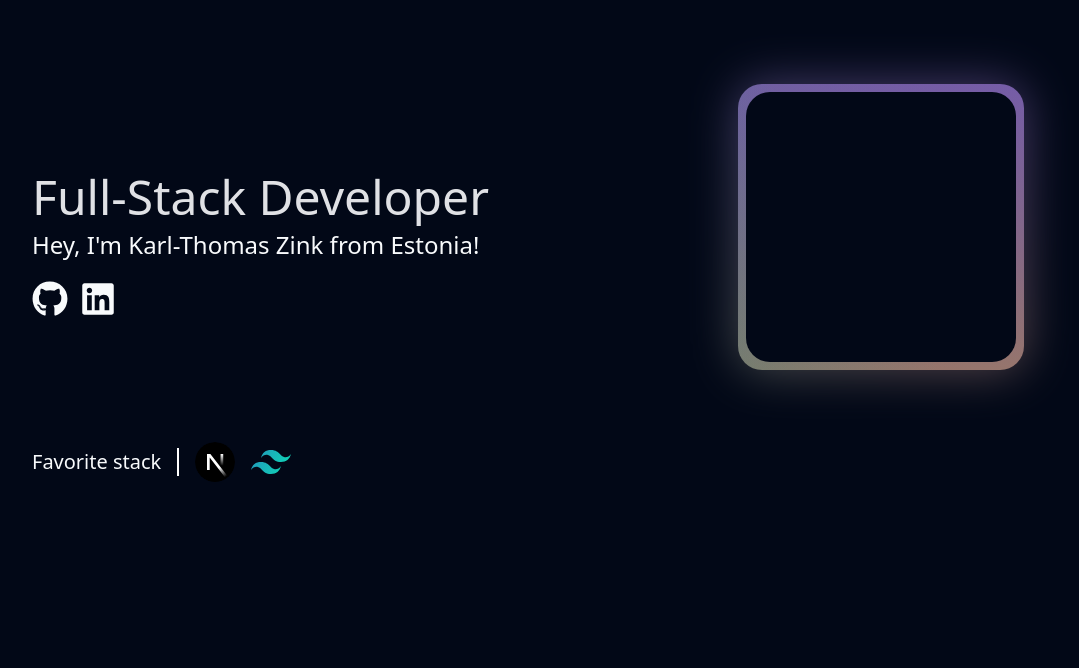
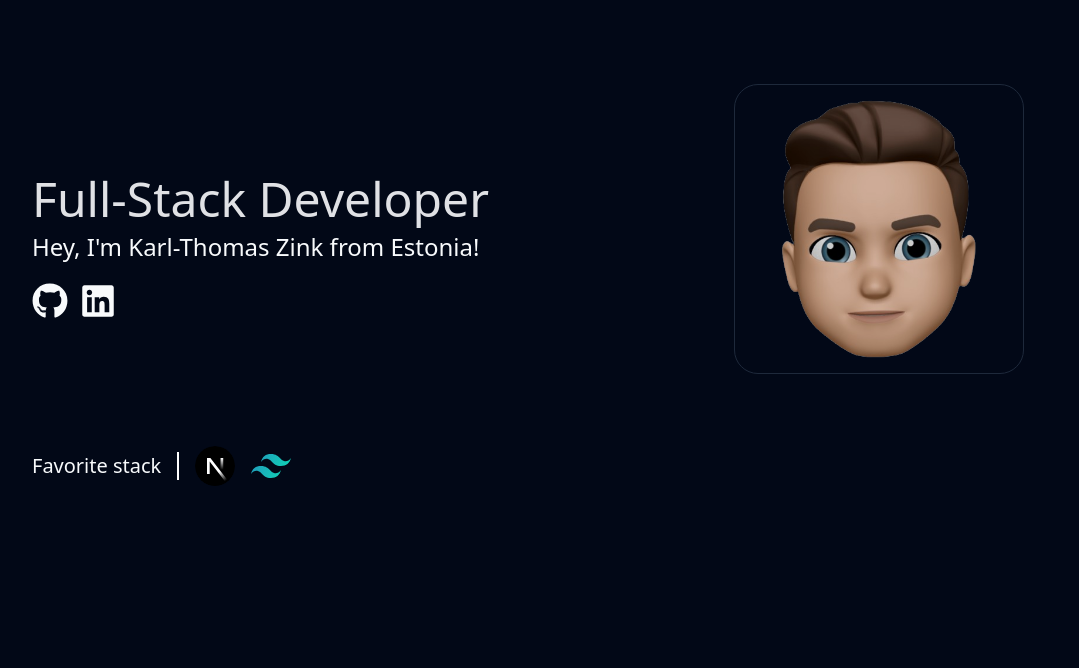
Before and after one commit to karlthomaas/portfolio, a React (Vite) app: page / in a window 1280 px wide. Shown: the part 132-800 px from the top of the page, without its empty margins (112-1191 px from the left). Built offline with nearby package versions, Linux system fonts and the light colour scheme.

Commit message:
Add profile image and update social media links

```diff
--- a/src/components/homepage/home.tsx
+++ b/src/components/homepage/home.tsx
@@ -1,30 +1,34 @@
 import { FaGithub, FaLinkedin } from 'react-icons/fa';
-import { BackgroundGradient } from '..';
 import { HomeLayoutWrapper } from './wrapper';
 
 import NextJs from '/icons/nextjs-icon.svg';
 import Tailwind from '/icons/tailwindcss-icon.svg';
+import Profile from '/images/profile-image.png';
 
 export const HomeSection = () => {
   return (
     <HomeLayoutWrapper id="home" tag='section'>
       <div className='h-[calc(100vh-16px)] text-foreground'>
-        <div className='flex h-max w-full flex-col pt-[200px] sm:flex-row sm:justify-between'>
+        <div className='flex h-max w-full flex-col items-center pt-[200px] sm:flex-row sm:justify-between'>
           <div className='my-auto w-max'>
             <h2 className='text-center text-3xl text-foreground/90 sm:mt-1 sm:text-left md:text-4xl lg:text-5xl'>Full-Stack Developer</h2>
             <h3 className='mt-2 text-center text-lg sm:text-left md:text-xl lg:text-2xl'>Hey, I'm Karl-Thomas Zink from Estonia! </h3>
             <div className='mt-5 flex justify-center space-x-3 sm:justify-normal'>
-              <FaGithub className='text-4xl text-foreground' />
-              <FaLinkedin className='text-4xl text-foreground' />
+              <a href="https://github.com/karlthomaas" target='_blank'>
+                <FaGithub className='text-4xl text-foreground' />
+              </a>
+              <a href="https://www.linkedin.com/in/karl-thomas-z-067586216/" target='_blank'>
+                <FaLinkedin className='text-4xl text-foreground' />
+              </a>
             </div>
           </div>
-          <div className='order-first mb-8 sm:order-last'>
-            <BackgroundGradient className='rounded-[22px] p-2 '>
-              <div className='h-[270px] w-[270px] rounded-3xl bg-background ' />
-            </BackgroundGradient>
+          <div className='order-first mb-8 sm:order-last my-auto'>
+              <div className='h-[290px] w-[290px] border border-border rounded-3xl bg-background'>
+                <img src={Profile} className='object-cover h-[290px] w-[290px] rounded-3xl' />
+              </div>
           </div>
         </div>
-        <div className='mt-10 flex items-center space-x-4 text-xl'>
+        <div className='mt-10 hidden items-center justify-center space-x-4 text-xl sm:flex sm:justify-normal'>
           <h3>Favorite stack</h3>
           <span className='h-[28px] w-[2px] bg-white' />
           <img src={NextJs} className='aspect-square w-[40px]' />
@@ -32,6 +36,7 @@ export const HomeSection = () => {
           <img src={Tailwind} className='aspect-square w-[40px]' />
         </div>
       </div>
+      <div className='gradient-drop'/>
     </HomeLayoutWrapper>
   );
 };
```
